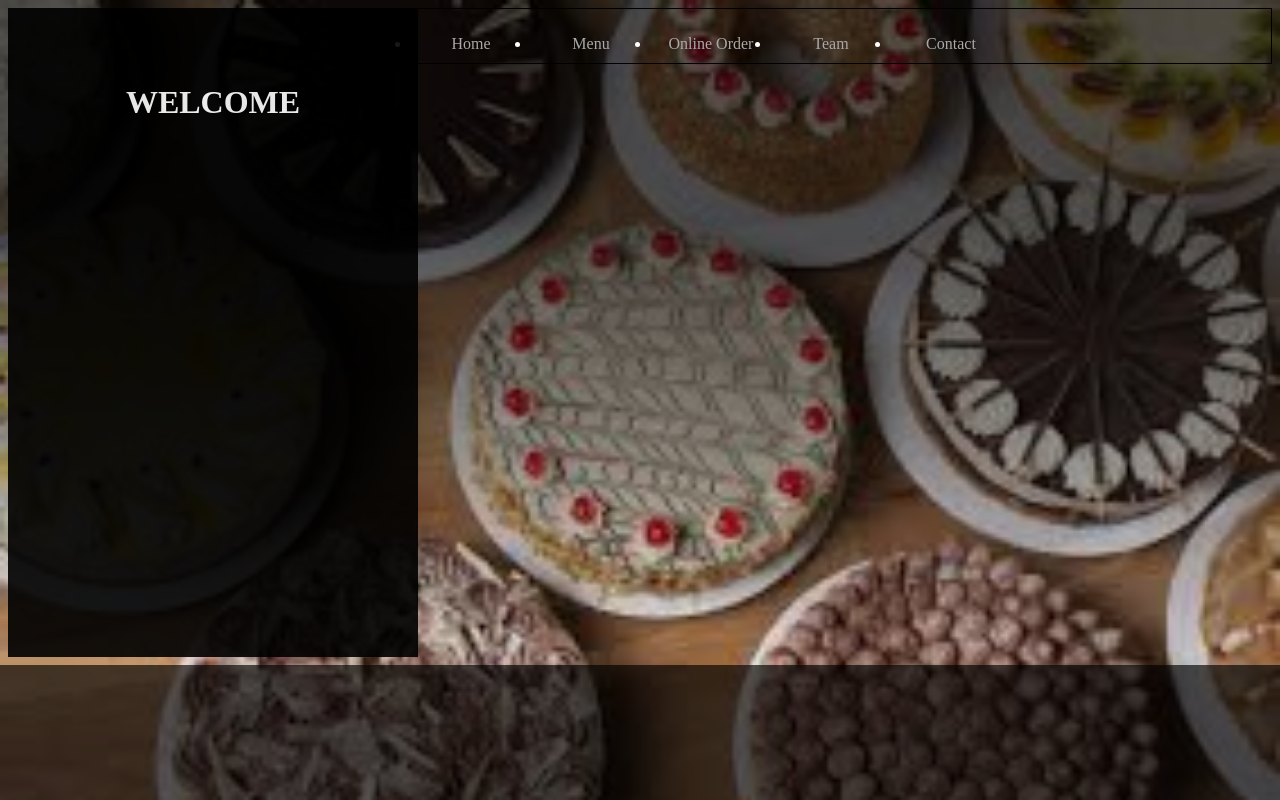
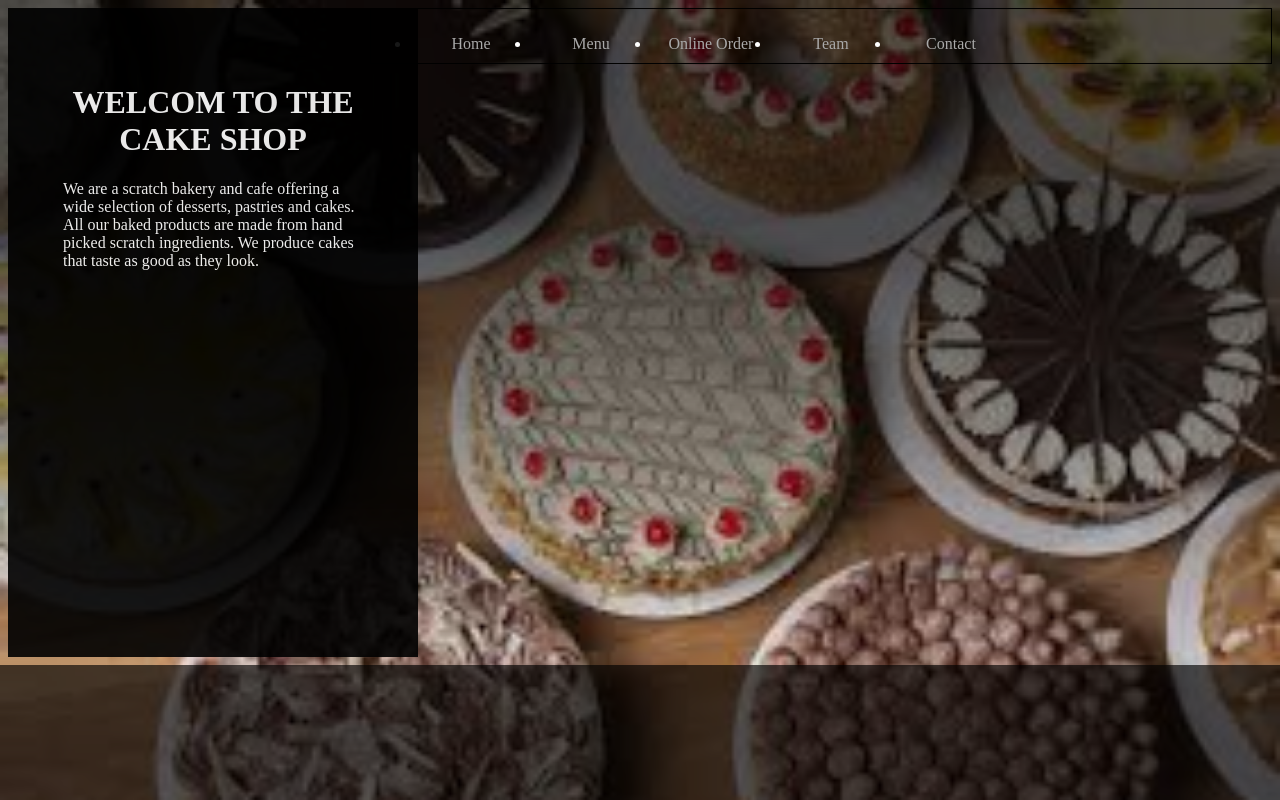
Before and after one commit to pawki07/Cafe-Website, a plain HTML site: page cake_delivery.html in a window 1280 px wide. Drawn offline with Linux system fonts and the light colour scheme.

Commit message:
wrote a welcome note

```diff
--- a/cake_delivery.html
+++ b/cake_delivery.html
@@ -17,7 +17,10 @@
 
 	</div>
 	<div class="wd">
-		<h1>WELCOME</h1>
+		<h1>Welcom to the Cake Shop</h1>
+		<p>We are a scratch bakery and cafe offering a wide selection of desserts, pastries and cakes.
+			All our baked products are made from hand picked scratch ingredients.
+			We produce cakes that taste as good as they look. </p>
 	</div>
 </body>
 </html>
```
